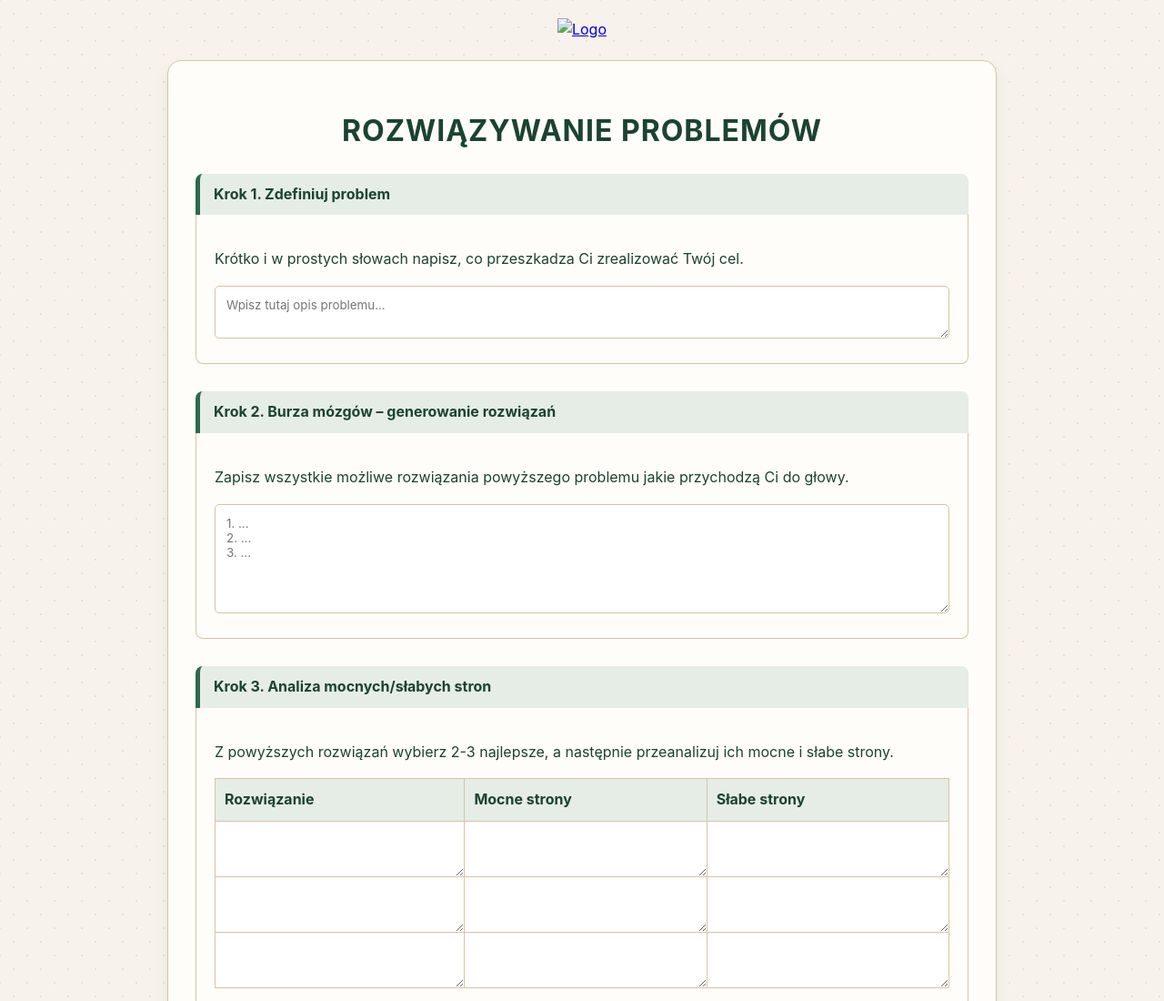
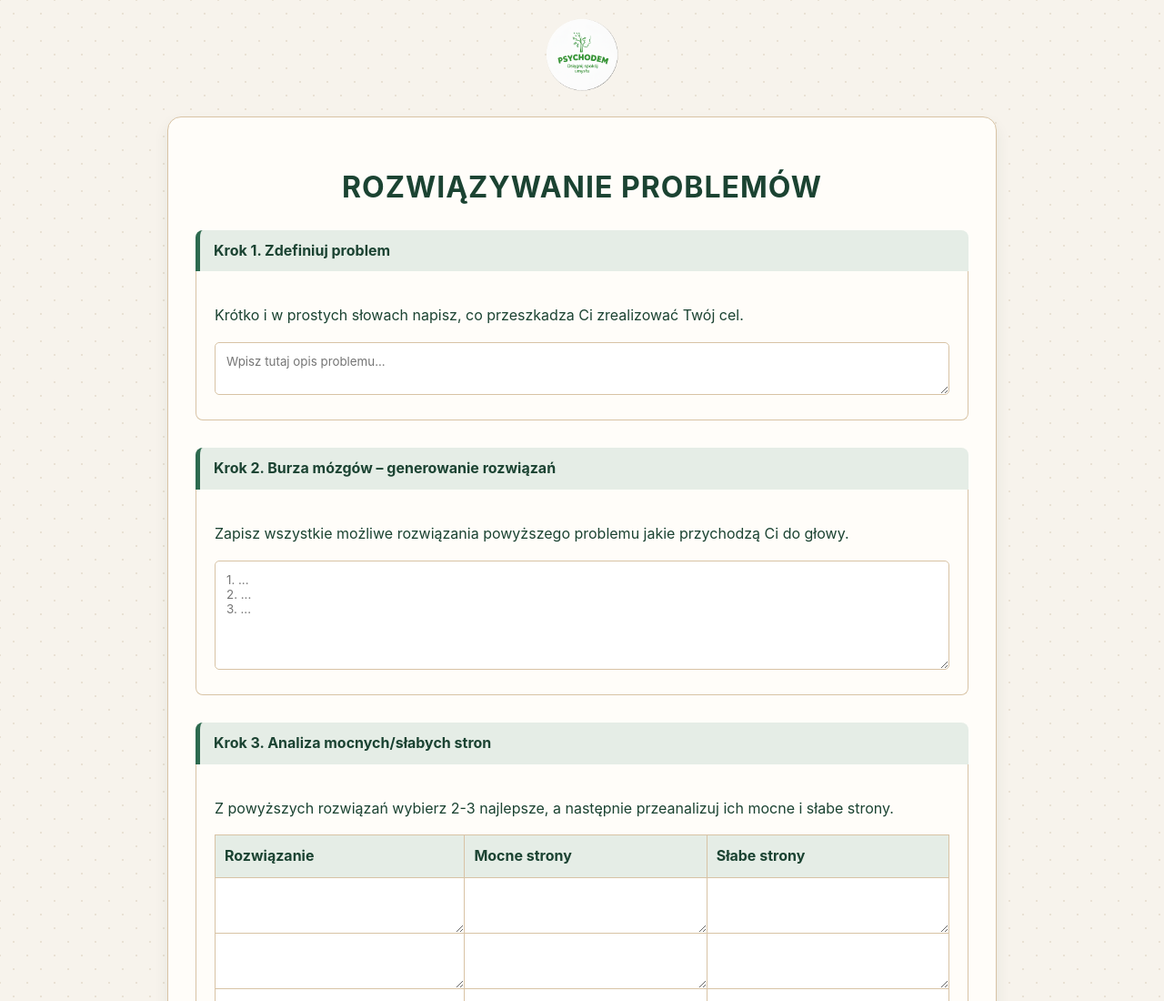
Before and after one commit to psychodem-lab/o, a plain HTML site: page cbt/problem.html in a window 1280 px wide. Shown: the top 1100 px of the page at 91% size. Drawn offline with Linux system fonts and the light colour scheme.

Commit message:
Update logo image source in problem.html

```diff
--- a/cbt/problem.html
+++ b/cbt/problem.html
@@ -96,7 +96,7 @@
 <body>
 
     <div class="logo-wrapper">
-        <a href="index.html"><img src="logo.png" alt="Logo"></a>
+        <a href="index.html"><img src="https://psychodem-lab.github.io/o/img/logo.png" alt="Logo"></a>
     </div>
 
     <div class="container">
```
